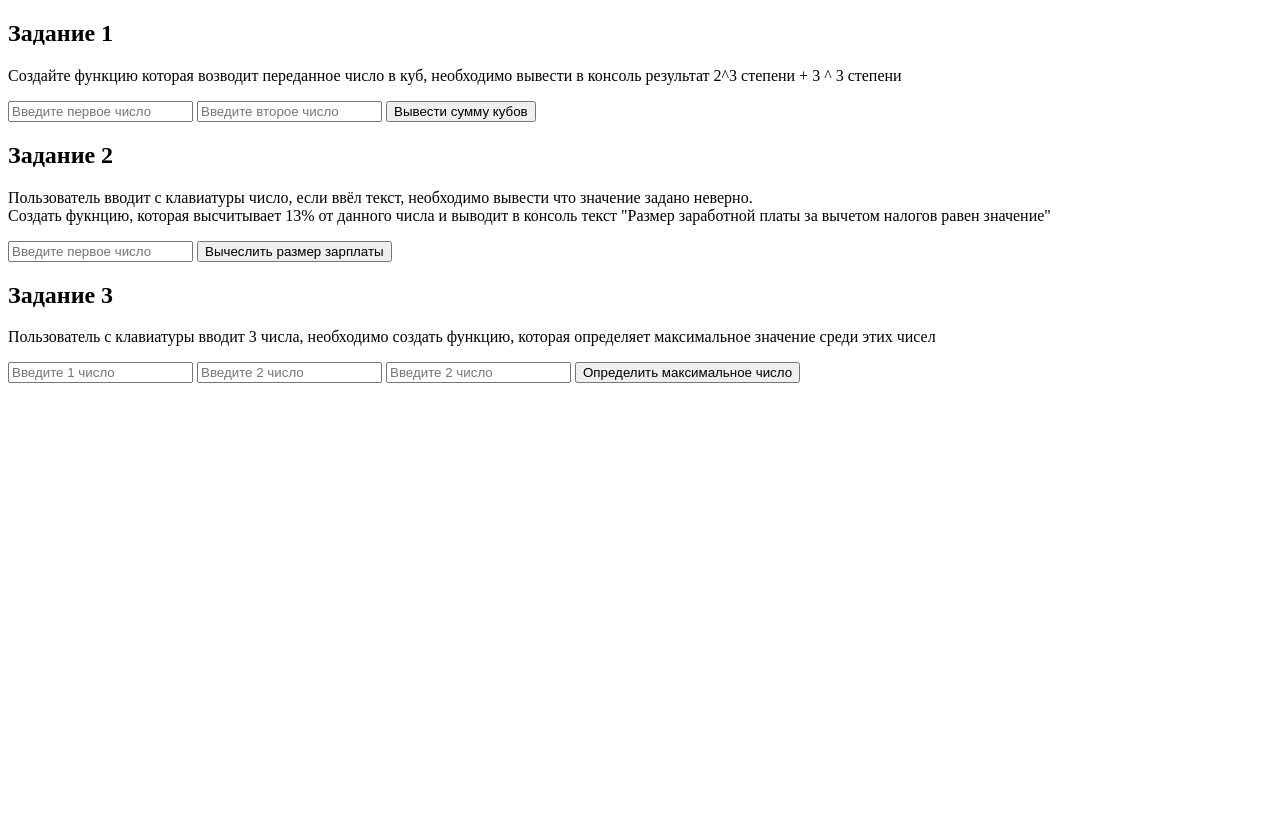
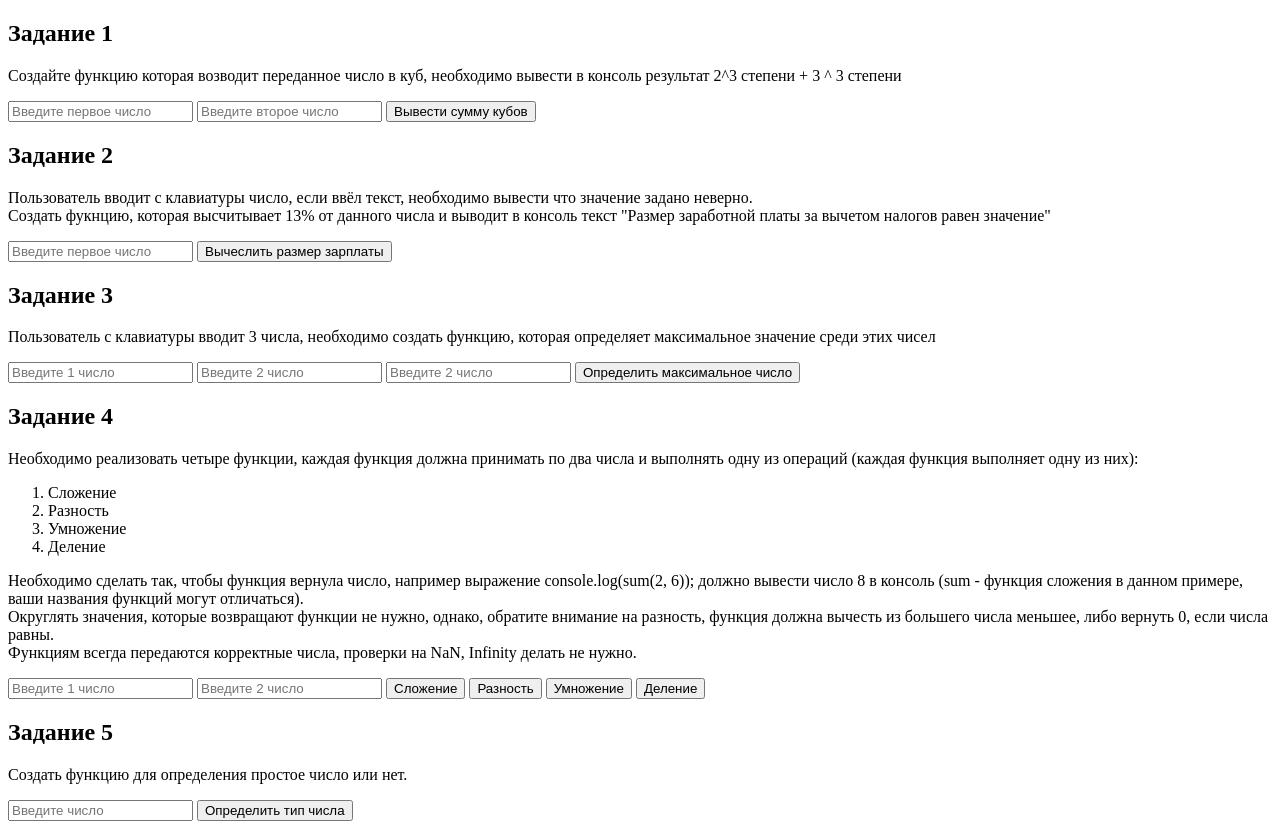
Before and after one commit to popovakaterina/HW-JS3, a plain HTML site: page index.html in a window 1280 px wide. Before the commit the page ends 800 px from the top, so only its background shows below. Drawn offline with Linux system fonts and the light colour scheme.

Commit message:
4&5 Tasks

```diff
--- a/index.html
+++ b/index.html
@@ -41,8 +41,42 @@
             <button class="task3But">Определить максимальное число</button>
         </div>
     </div>
+    <div class="console">
+        <div class="task4">
+            <h2>Задание 4</h2>
+            <p>Необходимо реализовать четыре функции, каждая функция должна принимать по два
+                числа и выполнять одну из операций (каждая функция выполняет одну из них):</p>
+            <ol>
+                <li>Сложение</li>
+                <li>Разность</li>
+                <li>Умножение</li>
+                <li>Деление</li>
+            </ol>
+            <p>Необходимо сделать так, чтобы функция вернула число, например выражение
+                console.log(sum(2, 6)); должно вывести число 8 в консоль (sum - функция
+                сложения в данном примере, ваши названия функций могут отличаться).<br>
+                Округлять значения, которые возвращают функции не нужно, однако, обратите
+                внимание на разность, функция должна вычесть из большего числа меньшее, либо
+                вернуть 0, если числа равны.<br>
+                Функциям всегда передаются корректные числа, проверки на NaN, Infinity делать
+                не нужно.</p>
+            <input type="text" class="number1" placeholder="Введите 1 число">
+            <input type="text" class="number2" placeholder="Введите 2 число">
+            <button class="Addition">Сложение</button>
+            <button class="Subtraction">Разность</button>
+            <button class="Multiplication">Умножение</button>
+            <button class="Division">Деление</button>
+        </div>
+    </div>
 
-
+    <div class="console">
+        <div class="task5">
+            <h2>Задание 5</h2>
+            <p>Создать функцию для определения простое число или нет.</p>
+            <input type="text" class="number" placeholder="Введите число">
+            <button class="task5But">Определить тип числа</button>
+        </div>
+    </div>
 
     <script src="/script.js"></script>
 </body>
```
